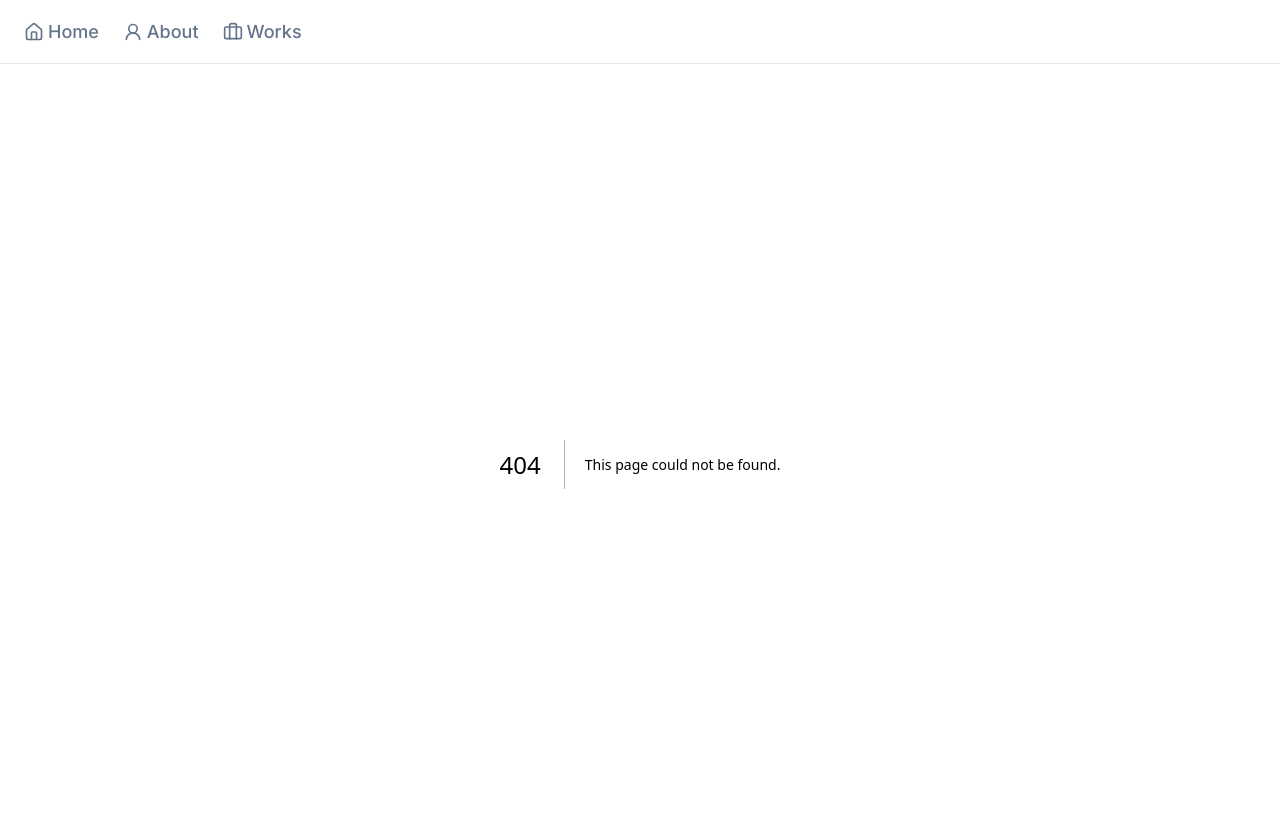
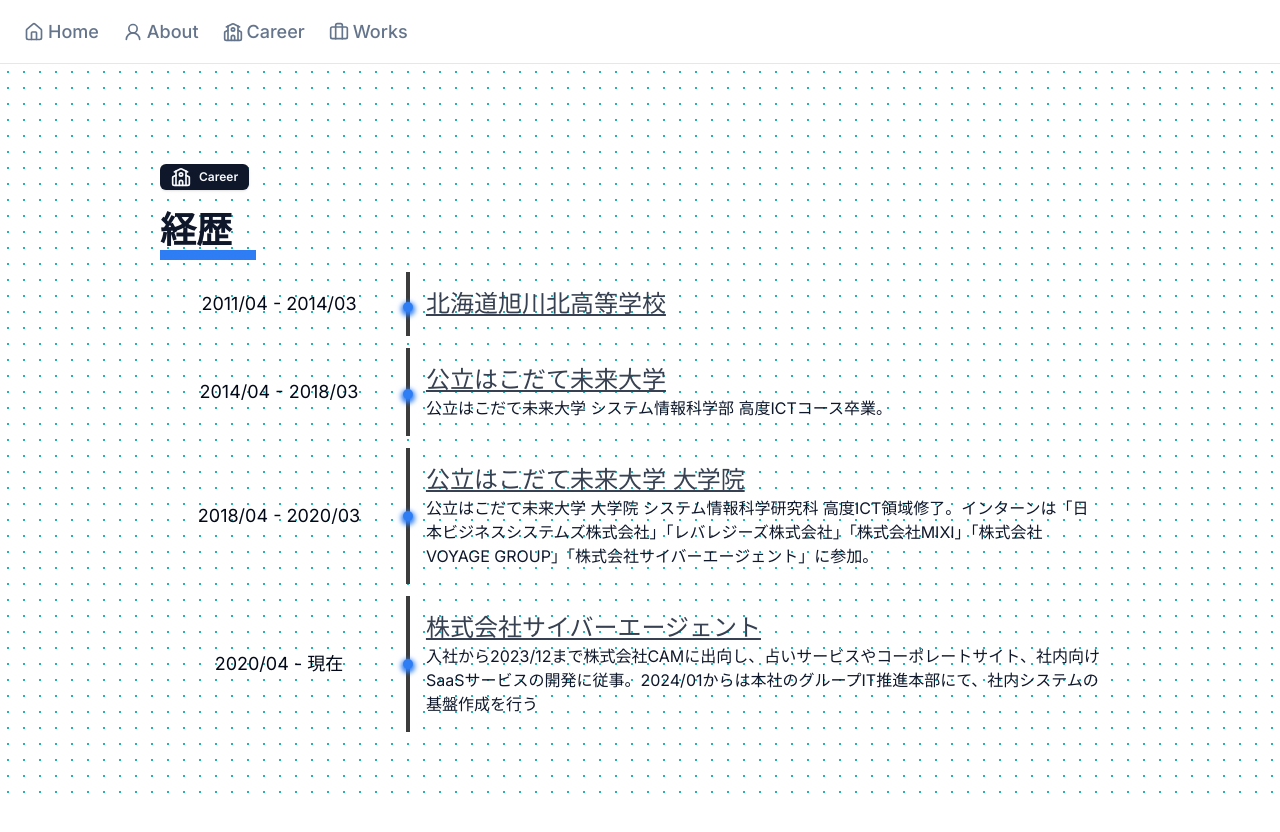
Before and after one commit to vivid344/portfolio, a Next.js app: page /career in a window 1280 px wide. Before the commit this address had no page. Shown: the top 832 px of the page. After the commit the page ends 800 px from the top, so only its background shows below. Built offline with nearby package versions, Linux system fonts and the light colour scheme.

Commit message:
feat: キャリアの追加

```diff
--- /dev/null
+++ b/app/career/page.tsx
@@ -0,0 +1,105 @@
+import { Metadata } from "next";
+import Link from "next/link";
+import { School } from "lucide-react";
+
+import { Heading } from "@/components/heading";
+import { Badge } from "@/components/ui/badge";
+import { Wrapper } from "@/components/wrapper";
+import { cn } from "@/lib/utils/shadcn";
+
+const career = [
+  {
+    period: "2011/04 - 2014/03",
+    title: "北海道旭川北高等学校",
+    link: "http://www.asahikawakita.hokkaido-c.ed.jp/",
+  },
+  {
+    period: "2014/04 - 2018/03",
+    title: "公立はこだて未来大学",
+    description:
+      "公立はこだて未来大学 システム情報科学部 高度ICTコース卒業。",
+    link: "https://www.fun.ac.jp/",
+  },
+  {
+    period: "2018/04 - 2020/03",
+    title: "公立はこだて未来大学 大学院",
+    description:
+      "公立はこだて未来大学 大学院 システム情報科学研究科 高度ICT領域修了。インターンは「日本ビジネスシステムズ株式会社」「レバレジーズ株式会社」「株式会社MIXI」「株式会社VOYAGE GROUP」「株式会社サイバーエージェント」に参加。",
+    link: "https://www.fun.ac.jp/",
+  },
+  {
+    period: "2020/04 - 現在",
+    title: "株式会社サイバーエージェント",
+    description:
+      "入社から2023/12まで株式会社CAMに出向し、占いサービスやコーポレートサイト、社内向けSaaSサービスの開発に従事。2024/01からは本社のグループIT推進本部にて、社内システムの基盤作成を行う",
+    link: "https://www.cyberagent.co.jp/",
+  },
+];
+
+const metadata: Metadata = {
+  title: "Career",
+  alternates: {
+    canonical: "https://vivid344.vercel.app/career",
+  },
+};
+
+const Career = () => {
+  return (
+    <main
+      className={cn(
+        "screen relative flex min-h-[calc(100vh_-_theme(spacing.16))] items-start justify-between break-words bg-transparent bg-[radial-gradient(#21b5bf_1px,transparent_1px)] px-40 pb-4 pt-12 [background-size:16px_16px] max-md:p-8 md:items-center",
+        { "bg-white": "#E6E7EB" },
+      )}
+    >
+      <div className="relative flex size-full flex-col items-start gap-5 overflow-hidden">
+        <Badge className="gap-2">
+          <School className="size-5" />
+          Career
+        </Badge>
+        <div className="flex flex-col gap-3">
+          <Heading>経歴</Heading>
+          {career.map((item) => (
+            <div
+              className="flex h-fit w-full flex-col"
+              key={item.title}
+            >
+              <div className="flex h-fit w-full">
+                <Wrapper
+                  y={0}
+                  x={-100}
+                  delay={0.35}
+                  className="flex w-1/4 items-center justify-evenly font-rubik text-lg max-sm:text-base"
+                >
+                  {item.period}
+                </Wrapper>
+                <Wrapper
+                  y={0}
+                  x={100}
+                  delay={0.35}
+                  className="education_point relative ml-2 w-3/4 gap-3 border-l-4 border-l-[#3c3c3c] p-4"
+                >
+                  <Link
+                    href={item.link}
+                    rel="noopener noreferrer"
+                    target="_blank"
+                    className="font-poppins text-base text-gray-700 underline [text-wrap:balance] sm:text-2xl"
+                  >
+                    {item.title}
+                  </Link>
+                  {item.description && (
+                    <p className="w-full font-poppins text-base text-primary max-sm:text-xs">
+                      {item.description}
+                    </p>
+                  )}
+                </Wrapper>
+              </div>
+            </div>
+          ))}
+        </div>
+      </div>
+    </main>
+  );
+};
+
+export default Career;
+export { metadata };
--- a/app/layout.tsx
+++ b/app/layout.tsx
@@ -10,6 +10,7 @@ import { SpeedInsights } from "@vercel/speed-insights/next";
 import {
   Briefcase,
   Home as HomeIcon,
+  School,
   UserRound,
 } from "lucide-react";
 
@@ -27,6 +28,11 @@ const links = [
     href: "/about",
     icon: <UserRound className="size-4 md:size-5" />,
     title: "About",
+  },
+  {
+    href: "/career",
+    icon: <School className="size-4 md:size-5" />,
+    title: "Career",
   },
   {
     href: "/works",
--- a/app/sitemap.ts
+++ b/app/sitemap.ts
@@ -15,6 +15,12 @@ const sitemap = (): MetadataRoute.Sitemap => {
       priority: 0.8,
     },
     {
+      url: "https://vivid344.vercel.app/career",
+      lastModified: new Date(),
+      changeFrequency: "weekly",
+      priority: 0.8,
+    },
+    {
       url: "https://vivid344.vercel.app/works",
       lastModified: new Date(),
       changeFrequency: "weekly",
--- a/app/works/[id]/page.tsx
+++ b/app/works/[id]/page.tsx
@@ -1,7 +1,12 @@
 import { Metadata, ResolvingMetadata } from "next";
 import Image from "next/image";
 import Link from "next/link";
-import { Briefcase, Info, Lightbulb } from "lucide-react";
+import {
+  Briefcase,
+  Info,
+  Lightbulb,
+  SquareArrowOutUpRight,
+} from "lucide-react";
 
 import { Heading } from "@/components/heading";
 import { Badge } from "@/components/ui/badge";
@@ -105,8 +110,9 @@ const ContentPage = async ({
                   href={content.link}
                   rel="noopener noreferrer"
                   target="_blank"
-                  className="py-4 font-poppins text-base text-gray-700 underline [text-wrap:balance] sm:text-2xl"
+                  className="flex items-center gap-2 py-4 font-poppins text-base text-gray-700 underline [text-wrap:balance] sm:text-2xl"
                 >
+                  <SquareArrowOutUpRight className="size-5" />
                   {content.title}
                 </Link>
               </>
```
